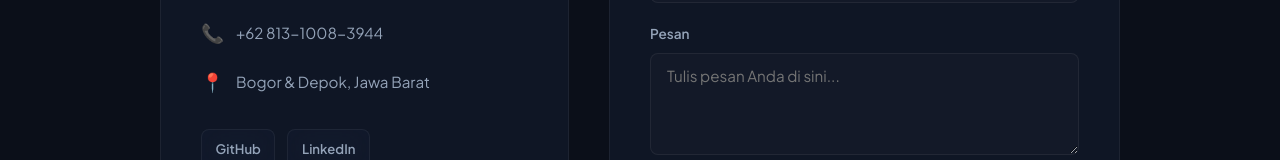
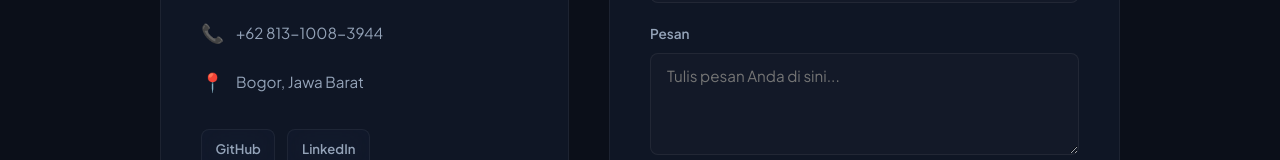
Before and after one commit to haritsAchmad/portfolio, a Vue app: page / in a window 1280 px wide. Shown: the part 6117-6277 px from the top of the page. Built offline with nearby package versions, Linux system fonts and the light colour scheme; no server answers.

Commit message:
update information

```diff
--- a/src/App.vue
+++ b/src/App.vue
@@ -293,7 +293,7 @@ const submitForm = async () => {
               </div>
               <div class="info-item">
                 <span class="info-icon">📍</span>
-                <span class="info-text">Bogor & Depok, Jawa Barat</span>
+                <span class="info-text">Bogor, Jawa Barat</span>
               </div>
             </div>
 
```
